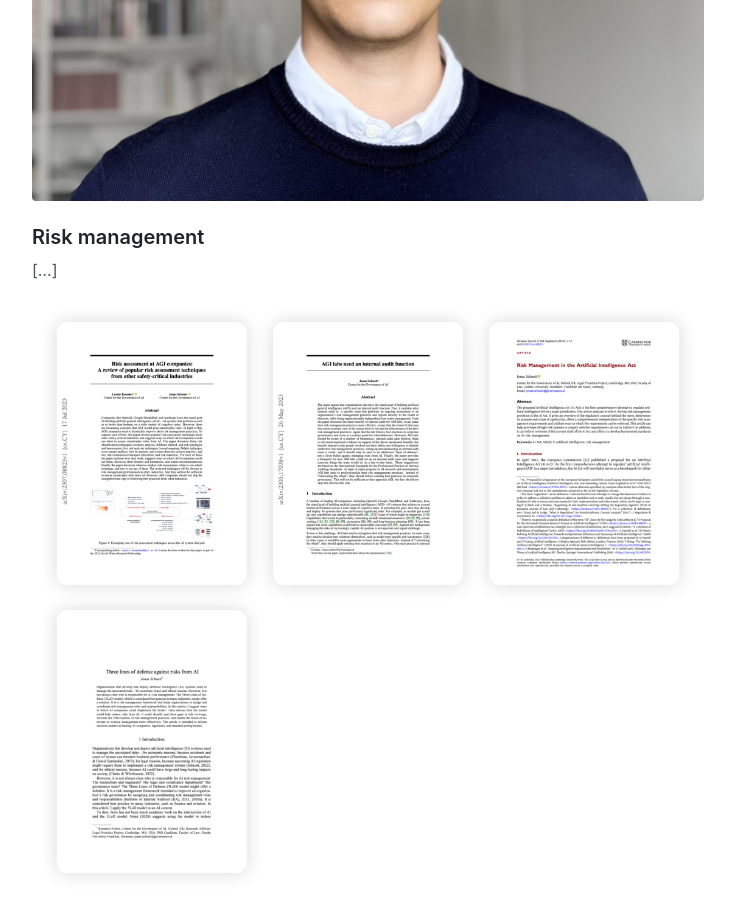
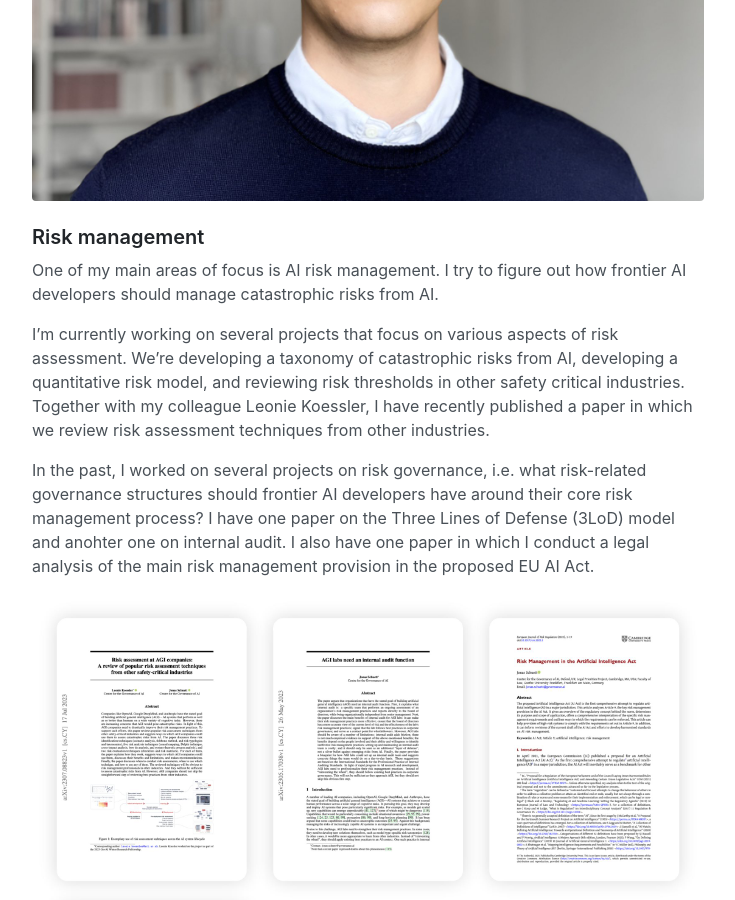
Before and after one commit to jonasschuett/jonasschuett.github.io, a Jekyll site: the page built from _posts/2020-04-04-introduction.md, in a window 1280 px wide and 900 px high, scrolled down 768 px. Shown: the whole window, without its empty margins (272-1007 px from the left). Built offline with Jekyll 4.4.1, drawn with Linux system fonts in a browser that asks for light colours.

Commit message:
Update 2020-04-04-introduction.md

```diff
--- a/_posts/2020-04-04-introduction.md
+++ b/_posts/2020-04-04-introduction.md
@@ -13,7 +13,11 @@ I'm currently wrapping up my PhD in law at Goethe University Frankfurt. I hold a
 
 ### Risk management
 
-[…]
+One of my main areas of focus is AI risk management. I try to figure out how frontier AI developers should manage catastrophic risks from AI.
+
+I'm currently working on several projects that focus on various aspects of risk assessment. We're developing a taxonomy of catastrophic risks from AI, developing a quantitative risk model, and reviewing risk thresholds in other safety critical industries. Together with my colleague Leonie Koessler, I have recently published a paper in which we review risk assessment techniques from other industries.
+
+In the past, I worked on several projects on risk governance, i.e. what risk-related governance structures should frontier AI developers have around their core risk management process? I have one paper on the Three Lines of Defense (3LoD) model and anohter one on internal audit. I also have one paper in which I conduct a legal analysis of the main risk management provision in the proposed EU AI Act.
 
 ![Risk Management](/risk_management.jpg "Risk Management")
 
```
